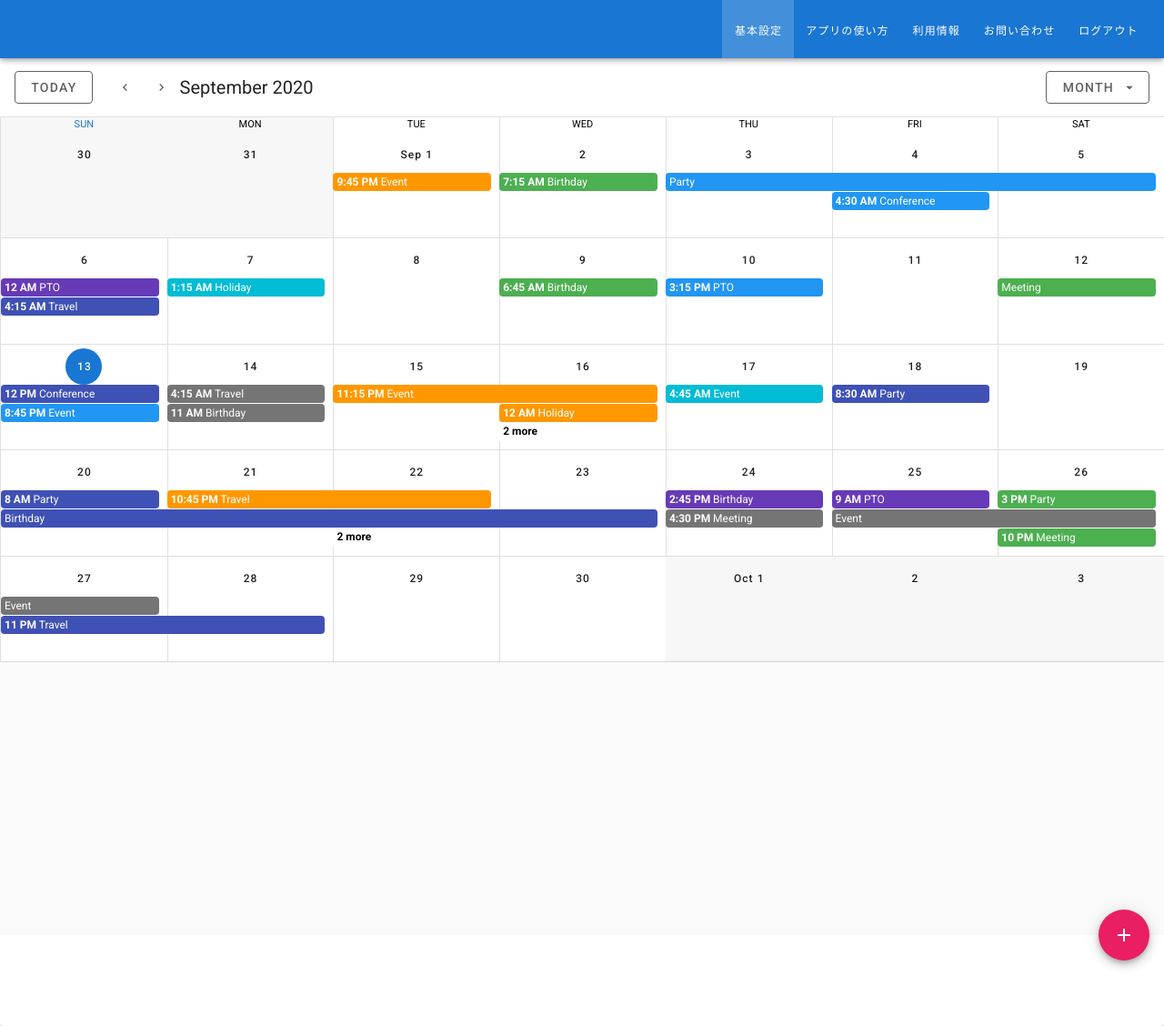
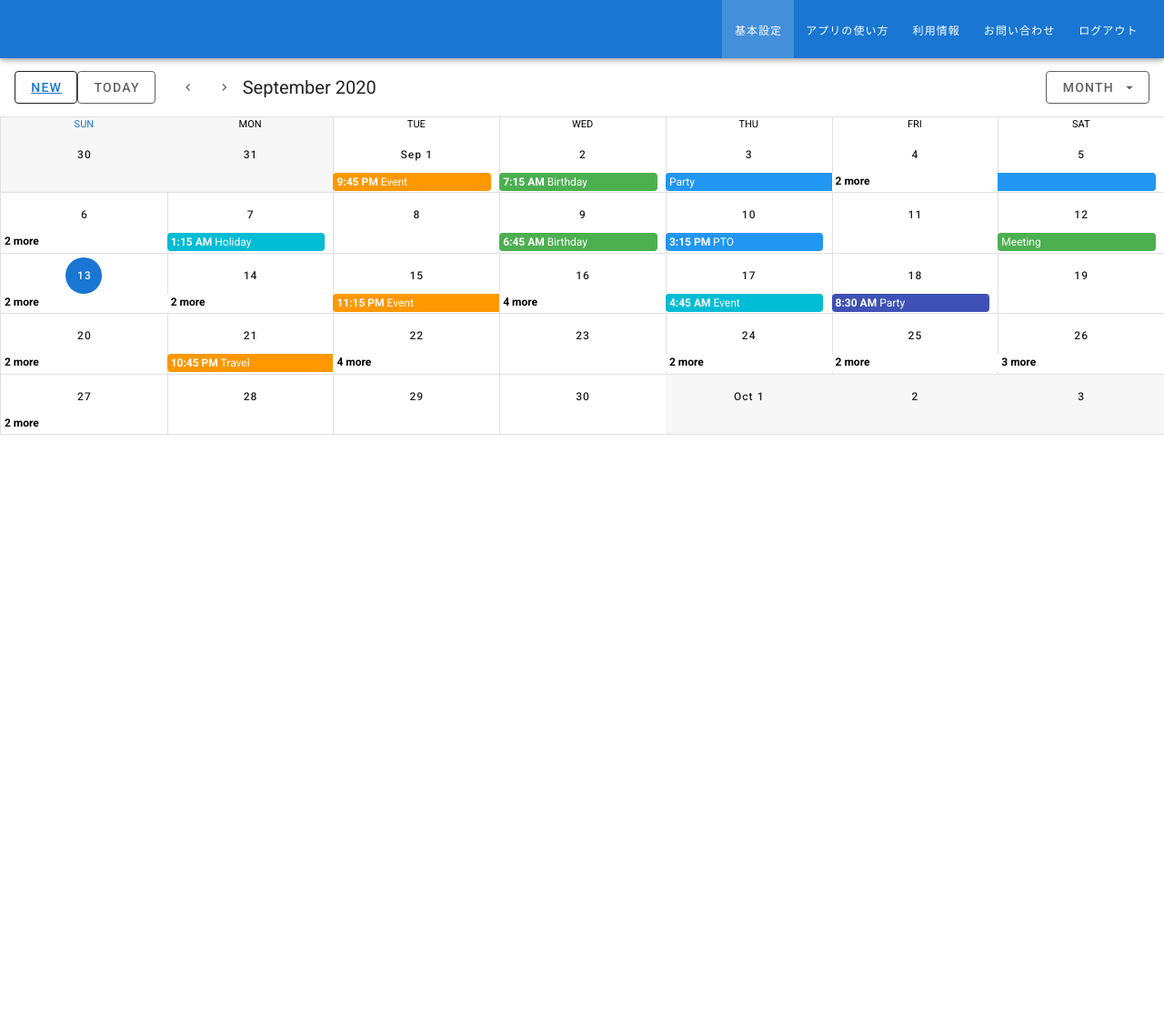
Before and after one commit to Ryota-Nakazono/CalendarApp, a Vue app: page / in a window 1280 px wide. Shown: the whole page at 91% size. After the commit the page ends 800 px from the top, so only its background shows below. Built offline with nearby package versions, Linux system fonts and the light colour scheme.

Commit message:
Create NewEvent.vue

```diff
--- a/src/App.vue
+++ b/src/App.vue
@@ -31,13 +31,18 @@
 
     <v-main>
       <router-view></router-view>
+      <Footer></Footer>
     </v-main>
   </v-app>
 </template>
 
 <script>
+import Footer from "./components/Footer";
 export default {
   name: "App",
+  components: {
+    Footer
+  },
   data: () => {
     return {
       drawer: false,
--- /dev/null
+++ b/src/components/Footer.vue
@@ -0,0 +1,21 @@
+<template>
+  <v-card class="hidden-sm-and-up">
+    <v-footer fixed class="pa-0">
+      <v-card flat tile width="100%" color="primary" class="text-center" dark>
+        <v-card-text>
+          <v-btn v-for="icon in icons" :key="icon" class="mx-5" icon>
+            <v-icon size="24px">{{ icon }}</v-icon>
+          </v-btn>
+        </v-card-text>
+      </v-card>
+    </v-footer>
+  </v-card>
+</template>
+
+<script>
+export default {
+  data: () => ({
+    icons: ["mdi-home", "mdi-email", "mdi-calendar", "mdi-delete"]
+  })
+};
+</script>
--- a/src/router/index.js
+++ b/src/router/index.js
@@ -1,6 +1,7 @@
 import Vue from "vue";
 import VueRouter from "vue-router";
 import Calendar from "../views/Calendar.vue";
+import NewEvent from "../views/NewEvent.vue";
 
 Vue.use(VueRouter);
 
@@ -9,6 +10,11 @@ const routes = [
     path: "/",
     name: "Calendar",
     component: Calendar
+  },
+  {
+    path: "/NewEvent",
+    name: "NewEvent",
+    component: NewEvent
   }
 ];
 
--- a/src/views/Calendar.vue
+++ b/src/views/Calendar.vue
@@ -1,15 +1,12 @@
 <template>
-  <div>
   <v-row class="fill-height">
     <v-col>
       <v-sheet height="64">
         <v-toolbar flat color="white">
-            <v-btn
-              outlined
-              class="mr-4"
-              color="grey darken-2"
-              @click="setToday"
-            >
+          <v-btn outlined>
+            <router-link to="/NewEvent">New</router-link>
+          </v-btn>
+          <v-btn outlined class="mr-4" color="grey darken-2" @click="setToday">
             Today
           </v-btn>
           <v-btn fab text small color="grey darken-2" @click="prev">
@@ -46,7 +43,7 @@
           </v-menu>
         </v-toolbar>
       </v-sheet>
-        <v-sheet height="600">
+      <v-sheet height="350">
         <v-calendar
           ref="calendar"
           v-model="focus"
@@ -92,15 +89,6 @@
       </v-sheet>
     </v-col>
   </v-row>
-    <v-card>
-      <v-card-text style="height: 300px;" class="grey lighten-5"></v-card-text>
-      <v-card-text style="height: 100px; position: relative">
-        <v-btn absolute dark fab top right color="pink">
-          <v-icon>mdi-plus</v-icon>
-        </v-btn>
-      </v-card-text>
-    </v-card>
-  </div>
 </template>
 
 <script>
--- /dev/null
+++ b/src/views/NewEvent.vue
@@ -0,0 +1,34 @@
+<template>
+  <v-container>
+    <v-form @submit.prevent="addEvent">
+      <v-text-field
+        v-model="name"
+        type="text"
+        label="イベント名を入力"
+      ></v-text-field>
+      <v-text-field v-model="details" type="text" label="詳細"></v-text-field>
+      <v-text-field v-model="start" type="date" label="start"></v-text-field>
+      <v-text-field v-model="end" type="date" label="end"></v-text-field>
+      <v-text-field
+        v-model="color"
+        type="color"
+        label="color (click to open color menu)"
+      ></v-text-field>
+      <v-btn type="submit" color="primary" class="mr-4">
+        create event
+      </v-btn>
+    </v-form>
+  </v-container>
+</template>
+
+<script>
+export default {
+  data: () => ({
+    name: null,
+    details: null,
+    start: null,
+    end: null,
+    color: "#1976D2"
+  })
+};
+</script>
```
Lines whose indentation alone changed are shown as unchanged.
